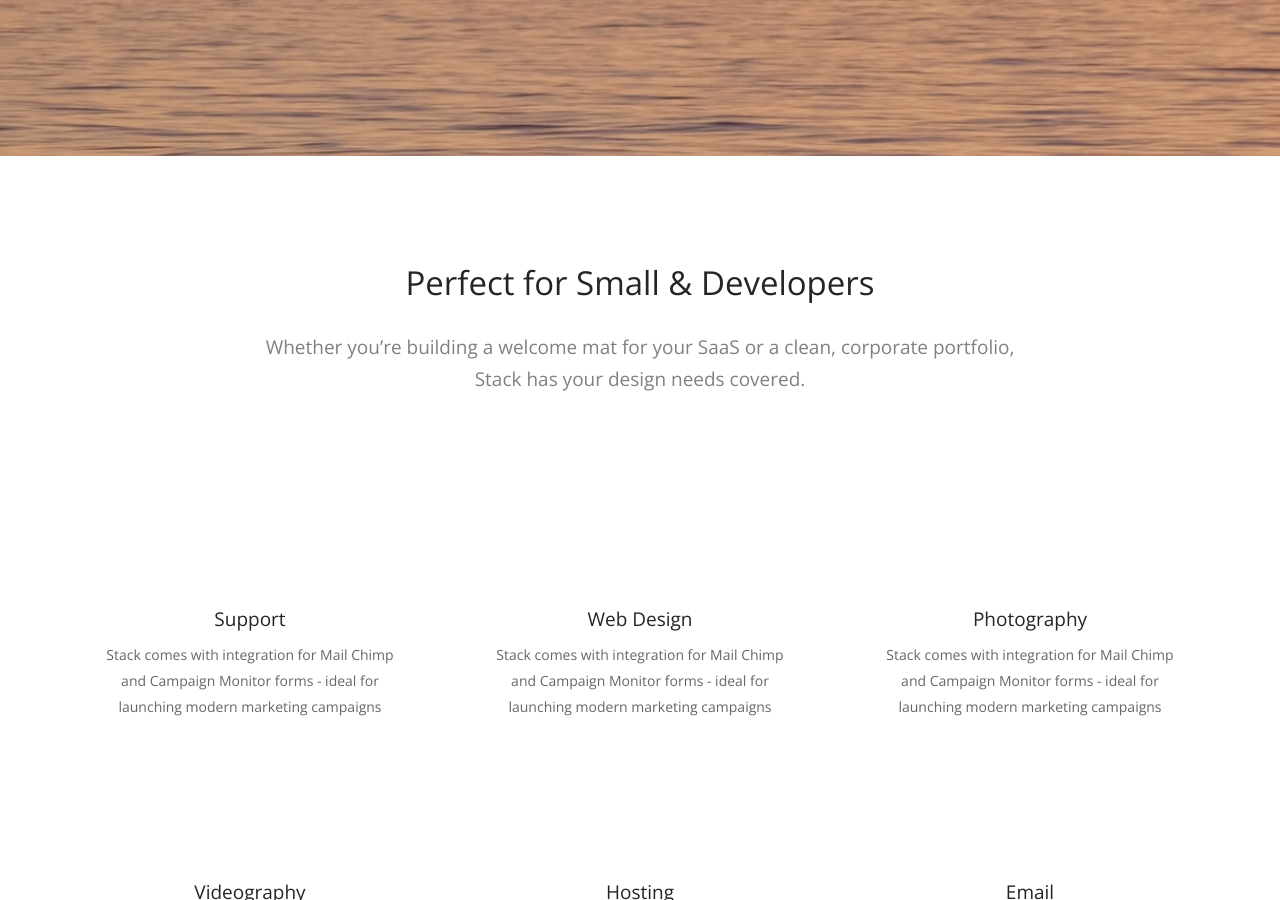
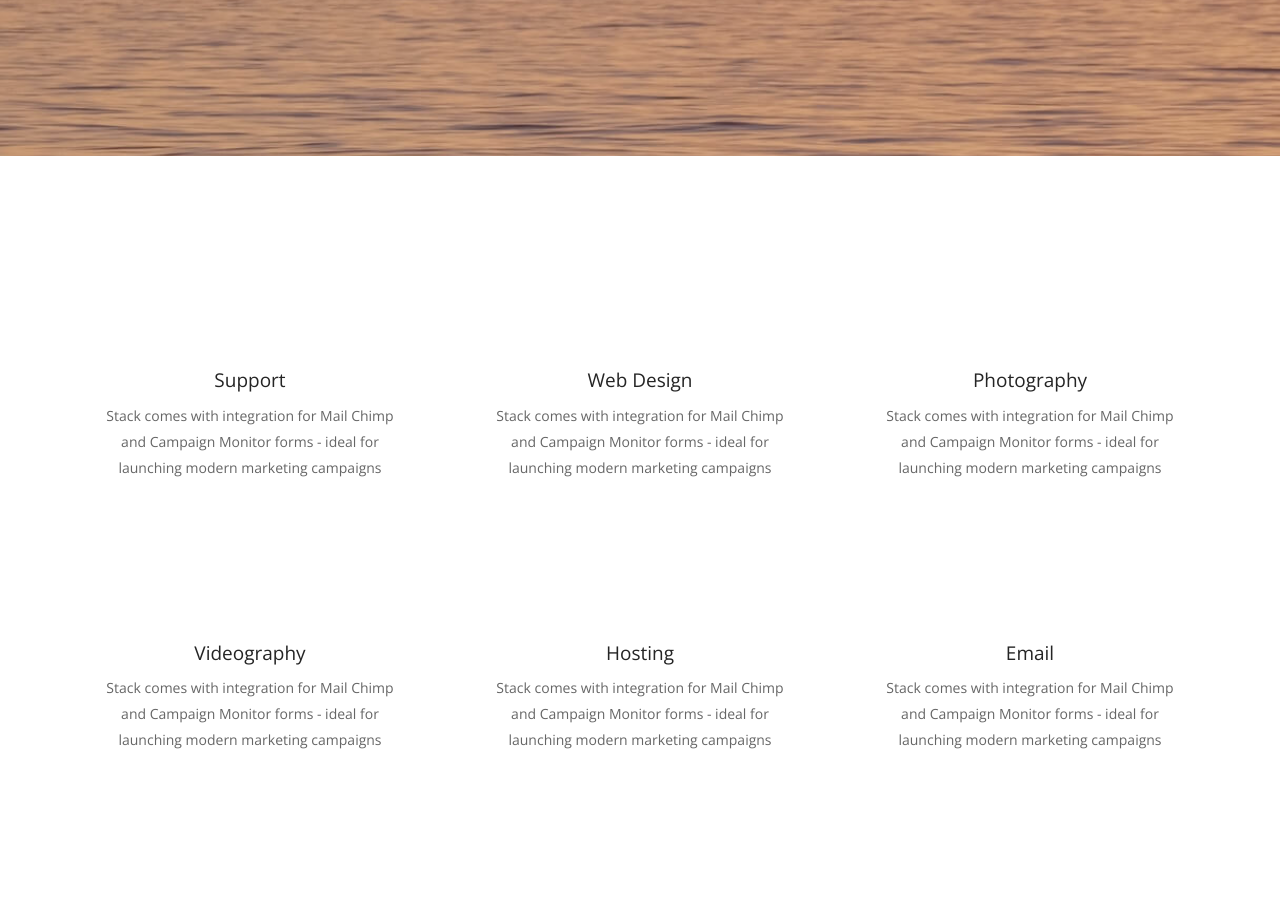
Before and after one commit to WoollyAlly/WoollyAllyTest, a Jekyll site: the page built from index.html, in a window 1280 px wide and 900 px high, scrolled down 744 px. Built offline with Jekyll 4.4.1, drawn with Linux system fonts in a browser that asks for light colours; some web fonts are replaced.

Commit message:
Updated '_includes/services.html' via CloudCannon

```diff
--- a/_includes/services.html
+++ b/_includes/services.html
@@ -1,19 +1,4 @@
 
-
-<section class="text-center" id="about">
-    <div class="container">
-        <div class="row">
-            <div class="col-sm-10 col-sm-offset-1 col-md-8 col-md-offset-2">
-                <h2>Perfect for Small &amp; Developers</h2>
-                <p class="lead">
-                    Whether you’re building a welcome mat for your SaaS or a clean, corporate portfolio, Stack has your design needs covered.
-                </p>
-            </div>
-        </div>
-        <!--end of row-->
-    </div>
-    <!--end of container-->
-</section>
 
 <section class="text-center">
     <div class="container">
```
